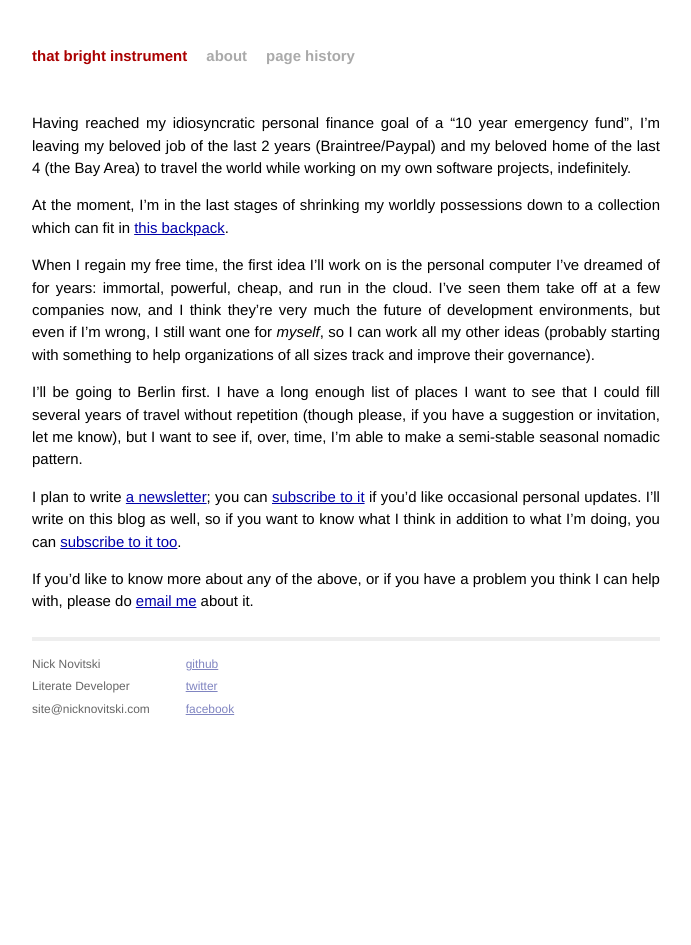
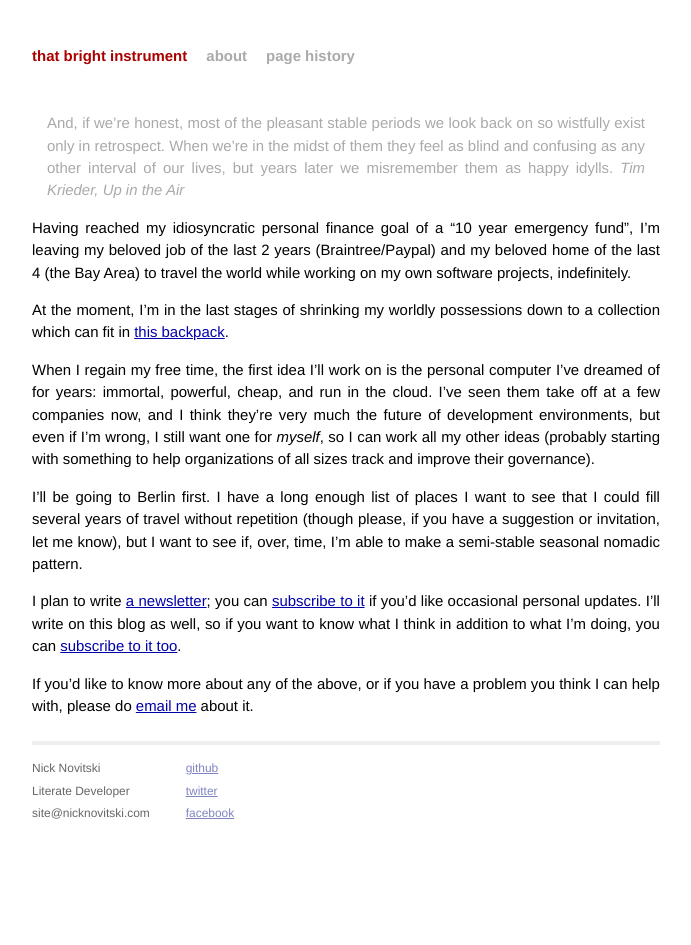
Before and after one commit to nicknovitski/nicknovitski.github.io, a Jekyll site: the page built from now/index.md, in a window 1280 px wide. Shown: the whole page, without its empty margins (294-985 px from the left). Built offline with Jekyll 4.4.1, drawn with Linux system fonts in a browser that asks for light colours.

Commit message:
/now: Add epigraph

```diff
--- a/now/index.md
+++ b/now/index.md
@@ -3,6 +3,9 @@ permalink: /now
 layout: default
 title: what i'm focused on right now
 ---
+
+> And, if we’re honest, most of the pleasant stable periods we look back on so wistfully exist only in retrospect. When we’re in the midst of them they feel as blind and confusing as any other interval of our lives, but years later we misremember them as happy idylls.
+> <cite>Tim Krieder, _Up in the Air_</cite>
 
 Having reached my idiosyncratic personal finance goal of a "10 year emergency fund", I'm leaving my beloved job of the last 2 years (Braintree/Paypal) and my beloved home of the last 4 (the Bay Area) to travel the world while working on my own software projects, indefinitely.
 
```
